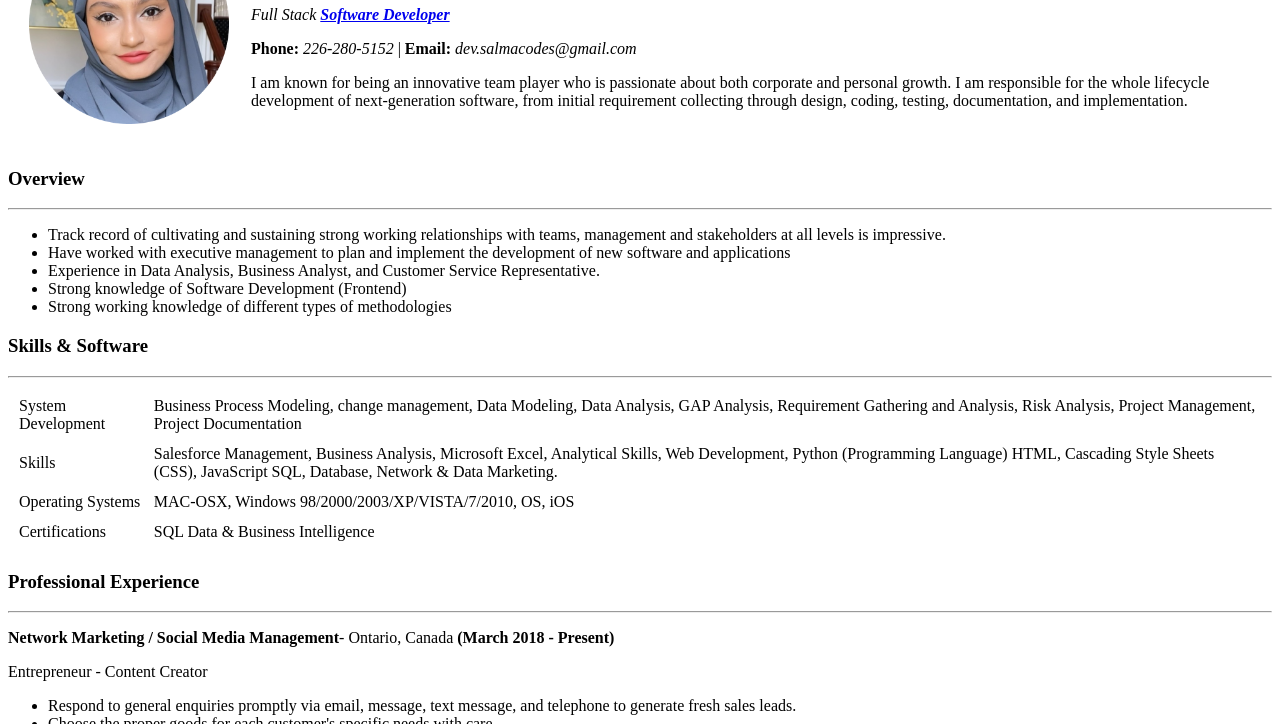
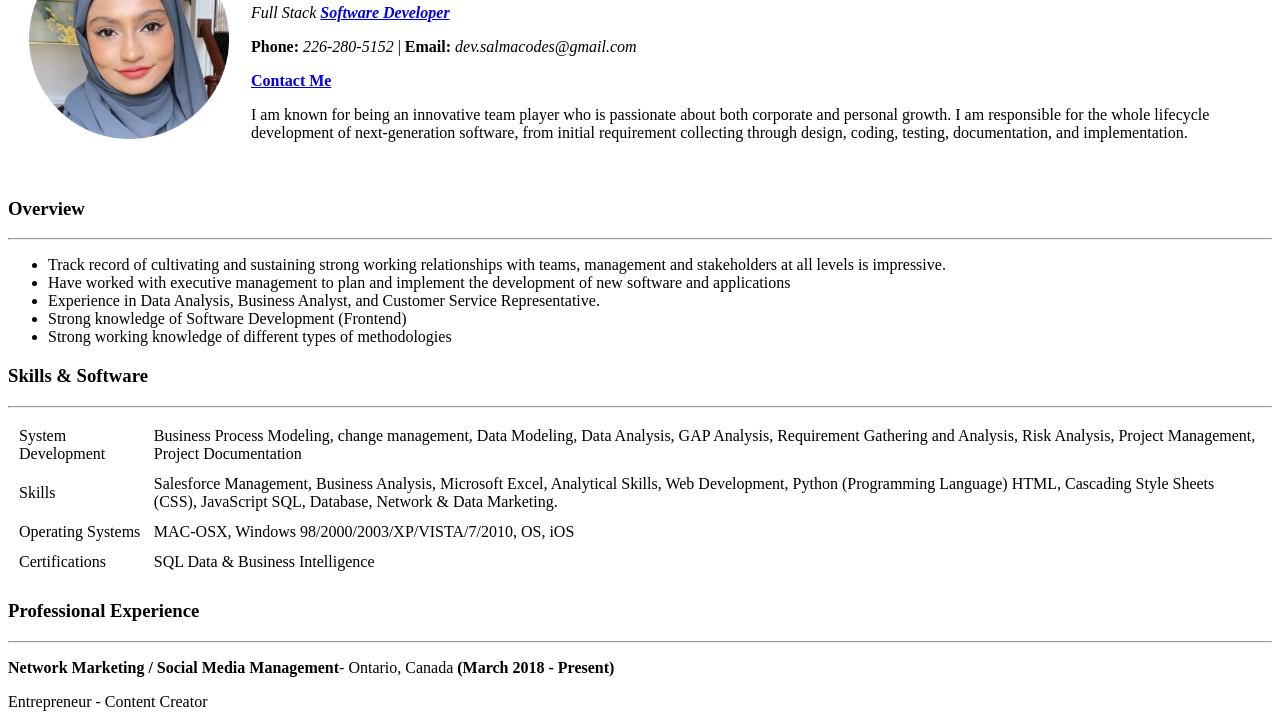
Before and after one commit to Salmajazzy/cv, a plain HTML site: page index.html in a window 1280 px wide. Shown: the part 105-829 px from the top of the page. Drawn offline with Linux system fonts and the light colour scheme.

Commit message:
Added contact-me line of code

```diff
--- a/index.html
+++ b/index.html
@@ -14,6 +14,7 @@
         <h1>Umme Salma Syeda</h1>
         <p><em>Full Stack <strong><a href="https://www.linkedin.com/in/umme-salma-syeda-65b090229/">Software Developer</a></strong></a></em></p>
         <p><strong>Phone:</strong> <em>226-280-5152</em> | <strong>Email:</strong><em> dev.salmacodes@gmail.com</em></p>
+        <p><strong><a href="contact-me.html">Contact Me</a></strong></p>
         <p>
           I am known for being an innovative team player who is passionate about both corporate and
           personal growth. I am responsible for the whole lifecycle development of next-generation software,
```
